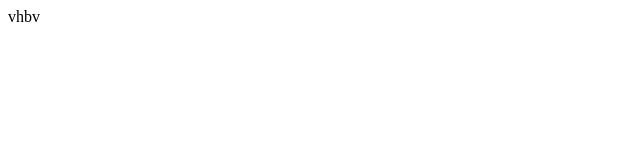
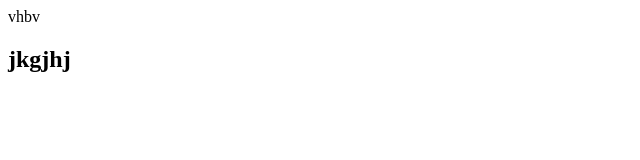
Before and after one commit to OshritShemesh/test, a plain HTML site: page index.html in a window 1280 px wide. Shown: the whole page, without its empty margins (0-640 px from the left). Drawn offline with Linux system fonts and the light colour scheme.

Commit message:
third commit

```diff
--- a/index.html
+++ b/index.html
@@ -1 +1,2 @@
 <p>vhbv</p>
+<h2>jkgjhj</h2>
```
